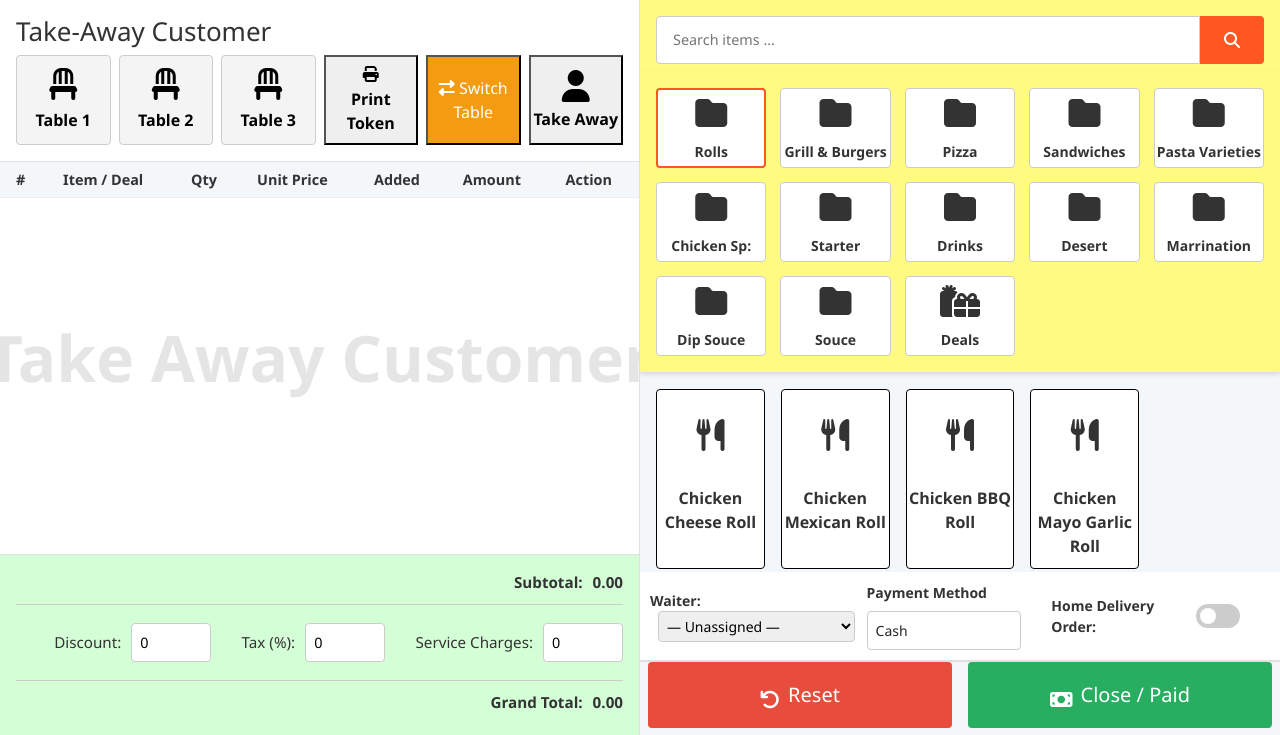
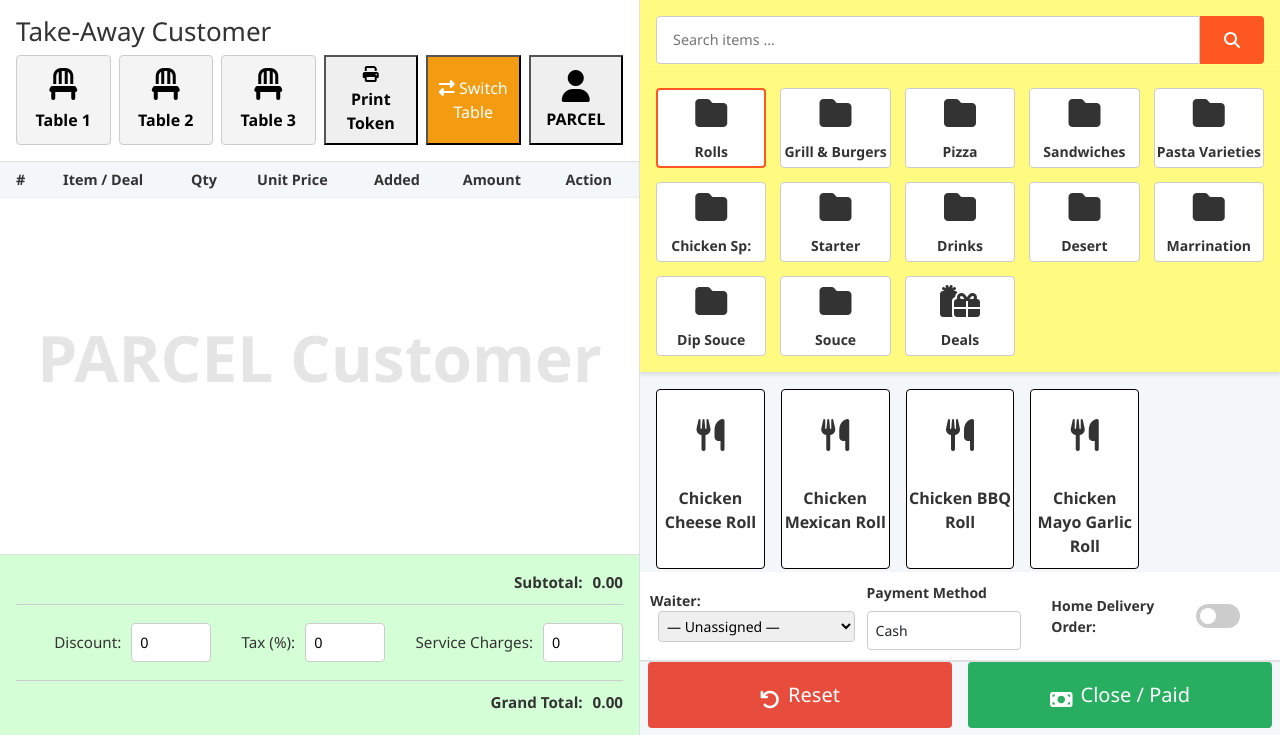
Before and after one commit to MuhammadOwais1020/restuarant_pos, a Django app: page /orders/create/ in a window 1280 px wide. Shown: the part 65-800 px from the top of the page. Run offline with Django 5.2, Linux system fonts and the light colour scheme; a user stored in the database is signed in; data comes from the database, SQL or seed files in the repository; data that the repository does not hold is empty.

Commit message:
new modifications

```diff
--- a/restuarent_app/core/templates/orders/order_form.html
+++ b/restuarent_app/core/templates/orders/order_form.html
@@ -755,7 +755,7 @@ border: none;
 
           <button class="take-away-button" id="take-away-button" data-table-id="">
             <i class="fa fa-user fa-2x"></i>
-            <span>Take Away</span>
+            <span>PARCEL</span>
           </button>
 
       </div>
@@ -763,7 +763,7 @@ border: none;
     <!-- Order Items Table (scrollable) -->
     <div class="order-items-table">
       <!-- watermark overlay -->
-      <div id="order-watermark" class="watermark">Take Away Customer</div>
+      <div id="order-watermark" class="watermark">PARCEL Customer</div>
       <table>
         <thead>
           <tr>
@@ -1111,8 +1111,8 @@ border: none;
     takeAwayButton.addEventListener('click', function(){
         const tbody = document.getElementById('order-items-body');
       tbody.innerHTML = '';
-      document.getElementById('order-watermark').textContent = "Take Away";
-      document.getElementById('table-heading').textContent = "Take Away Customer";
+      document.getElementById('order-watermark').textContent = "PARCEL";
+      document.getElementById('table-heading').textContent = "PARCEL Customer";
       takeAwayButton.classList.add('active-class');
       document.getElementById('waiter-or-rider').textContent = "Waiter";
       document.getElementById('shipping-or-service').textContent = "Service Charges";
@@ -1125,7 +1125,7 @@ border: none;
 
   // 3) Clear out the in-memory buffer
   selectedItems = [];
-  takeAwayButton.addEventListener = "Take Away Customer";
+  takeAwayButton.addEventListener = "PARCEL Customer";
   document.getElementById("customer-info-row").style.display="flex";
   document.getElementById('waiter-select').selectedIndex = 0;
   // 5) Re-render the table
@@ -2198,7 +2198,7 @@ printTokenBtn.addEventListener('click', () => {
     document.getElementById('waiter-or-rider').textContent = "Waiter";
     document.getElementById('shipping-or-service').textContent = "Service Charges";
   } else if (text == "takeaway") {
-    label = 'Take Away';
+    label = 'PARCEL';
   } else {
     label = `Table ${text}`;
   }
--- a/restuarent_app/core/views.py
+++ b/restuarent_app/core/views.py
@@ -833,11 +833,11 @@ class OrderCreateView(LoginRequiredMixin, View):
                 if bill_enabled:
                     bill_printer = "POS80 Printer"
 
-                    bill_data_cust = build_bill_bytes(order, is_food_panda, "Customer Copy")
+                    bill_data_cust = build_bill_bytes(order, is_food_panda, "")
                     send_to_printer(bill_data_cust, printer_name=bill_printer)
 
-                    bill_data_office = build_bill_bytes(order, is_food_panda, "Office Copy")
-                    send_to_printer(bill_data_office, printer_name=bill_printer)
+                    # bill_data_office = build_bill_bytes(order, is_food_panda, "Office Copy")
+                    # send_to_printer(bill_data_office, printer_name=bill_printer)
 
             except Exception as e:
                 print(f"Printing Error: {e}")
@@ -1192,7 +1192,7 @@ def build_token_bytes(order, is_food_panda = "walk_in"):
     if order.isHomeDelivery == "yes":
         lines.append(b"HOME DELIVERY\n\n")
     if order.isHomeDelivery == "no":
-        lines.append(b"TAKE AWAY\n\n")
+        lines.append(b"PARCEL\n\n")
 
     lines.append(esc + b"\x21" + b"\x00")   # back to normal
     if order.waiter and order.isHomeDelivery == "yes":
@@ -1269,7 +1269,7 @@ def build_bill_bytes(order, is_food_panda = "walk_in", copy = ""):
         if order.isHomeDelivery == "yes":
             lines.append(b"HOME DELIVERY\n\n")
         if order.isHomeDelivery == "no":
-            lines.append(b"TAKE AWAY\n\n")
+            lines.append(b"PARCEL\n\n")
         if order.customer_name:
             customerName = str(order.customer_name).encode("ascii")
             lines.append(b"Customer Name: " + customerName + b"\n")
@@ -2976,7 +2976,7 @@ def build_token_bytes_for_items(order, items, header_label):
     if order.isHomeDelivery == "yes":
         lines.append(b"HOME DELIVERY\n\n")
     elif order.isHomeDelivery == "no":
-        lines.append(b"TAKE AWAY\n\n")
+        lines.append(b"PARCEL\n\n")
     lines.append(b"-" * 32 + b"\n")
     # 5) Items
     for idx, oi in enumerate(items, 1):
```
